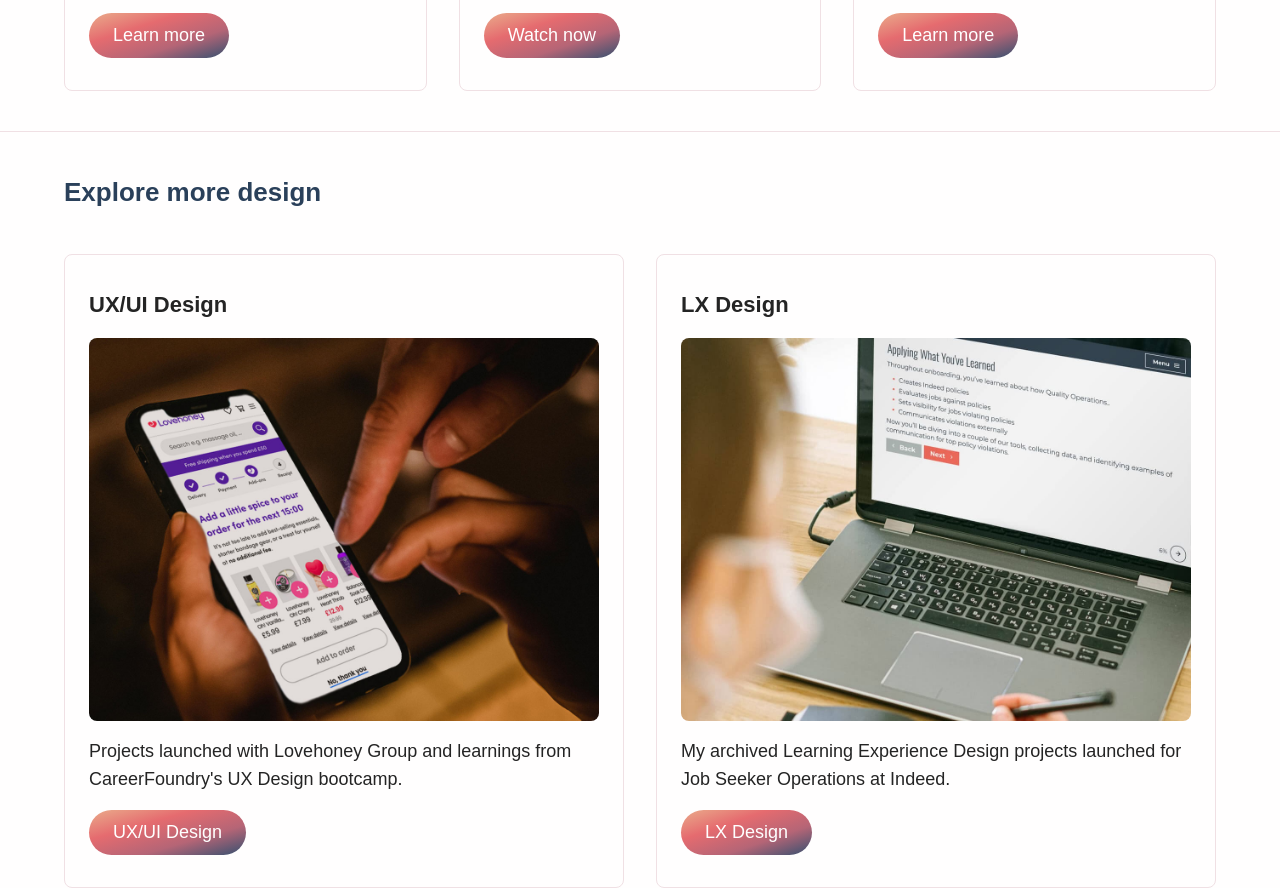
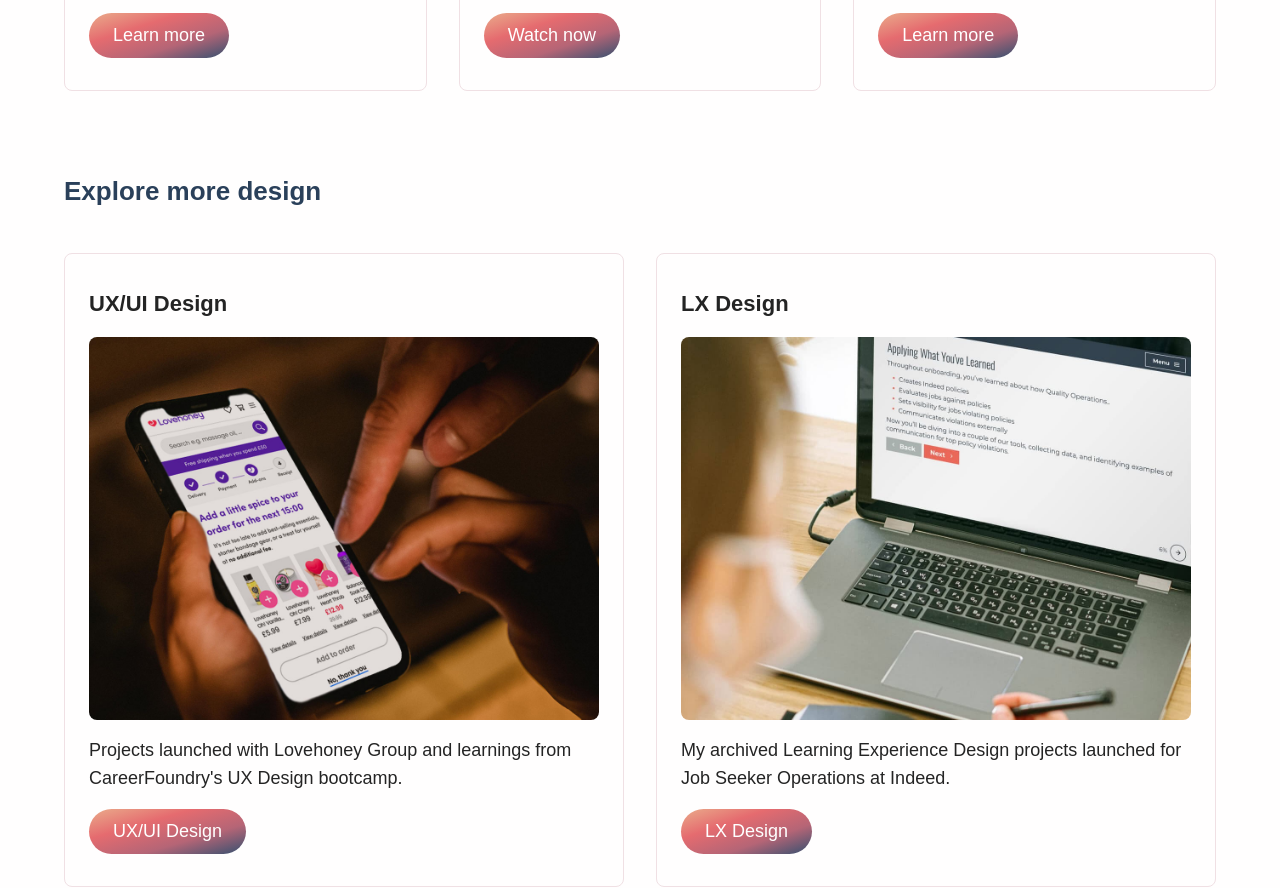
Before and after one commit to biancatron/biancatron.github.io, a plain HTML site: page html/flair.html in a window 1280 px wide. Shown: the part 804-1692 px from the top of the page. Drawn offline with nearby package versions, Linux system fonts and the light colour scheme.

Commit message:
removed horizontal line breaks on category pages

```diff
--- a/html/flair.html
+++ b/html/flair.html
@@ -135,7 +135,7 @@
         </div>
       </section>
 
-      <section class="section-bg-secondary line-break">
+      <section class="section-bg-secondary">
         <div class="bg-category container">
           <div>
             <h2 class="heading-secondary bottom-md">Explore more design</h2>
```
Also changed, not shown: html/lx.html (+1 -1 lines), html/uxui.html (+1 -1 lines).
